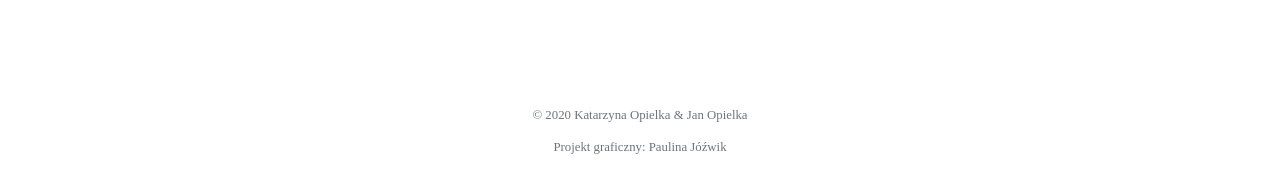
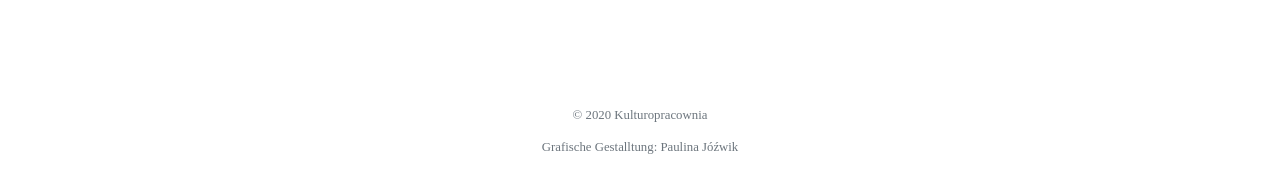
Before and after one commit to Zorro-kul/kulturopracownia.pl, a Jekyll site: the page built from de.html, in a window 1280 px wide and 900 px high, scrolled down 5112 px. Shown: the part 690-883 px from the top of the window. Built offline with Jekyll 4.4.1, drawn with Linux system fonts in a browser that asks for light colours; some web fonts are replaced.

Commit message:
Update footer.html

```diff
--- a/_includes/de/footer.html
+++ b/_includes/de/footer.html
@@ -1,2 +1,2 @@
-<small>&copy; 2020 Katarzyna Opielka &amp; Jan Opielka</small><br>
-<small>Projekt graficzny: Paulina Jóźwik</small>
+<small>&copy; 2020 Kulturopracownia</small><br>
+<small>Grafische Gestalltung: Paulina Jóźwik</small>
```
